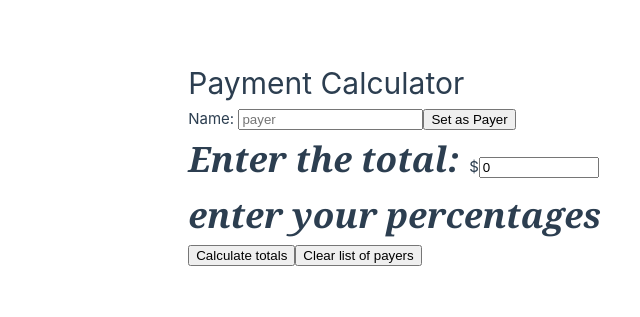
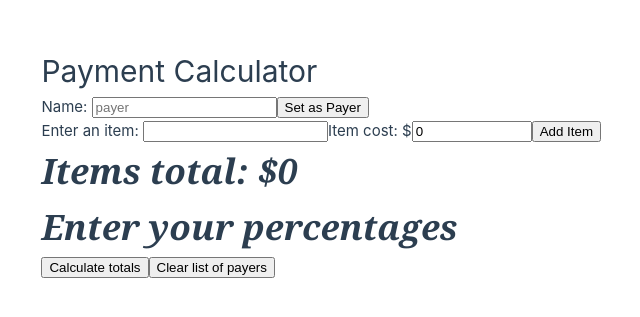
Before and after one commit to gTambo/vue-split-the-check-calculator, a Vue app: page / in a window 1280 px wide. Shown: the part 237-554 px from the top of the page, without its empty margins (39-679 px from the left). Built offline with nearby package versions, Linux system fonts and the light colour scheme.

Commit message:
feature for individual items add

```diff
--- a/src/App.vue
+++ b/src/App.vue
@@ -1,56 +1,56 @@
 <script setup lang="ts">
-  import { ref, nextTick } from 'vue';
-  const msg = ref('enter your percentages')
-  const payers = ref(0)
+import { ref } from 'vue';
+
 const total = ref(0)
-  const id = ref(0)
+const payerId = ref(0)
 const payerName = ref('')
-  // function incrementId() {
-  //   id.value++
+const itemNo = ref(1)
+const itemName = ref('')
+const itemCost = ref(0.00)
+const payersList = ref(new Array<{ payerId: String, name: String, percent: number, payment: number }>)
+const itemsList = ref(new Array<{ itemNo: String, itemName: String, cost: number } >)
+
+// function increment(x: number) {
+//   return x++
 // }
 
-  const percentageList = ref(new Array<{id: String, name: String, percent: number, payment: number}>)
-
 function clearList(list: Array<any>) {
-    if(list.length) {
+  if (list.length) {
     let length = list.length
-      for(let i = 0; i < length; i++) {
+    for (let i = 0; i < length; i++) {
       list.pop();
     }
   }
 }
-  async function createInputs() {
+async function addPayer() {
 
-    percentageList.value.push({ id: id.value.toString(), name: payerName.value, percent: 0, payment: 0})
-    id.value++
+  payersList.value.push({ payerId: payerId.value.toString(), name: payerName.value, percent: 0, payment: 0 })
+  payerId.value++
   payerName.value = ''
-    // if(percentageList.value.length != payers.value) {
-    //   clearList(percentageList.value)
-    //   for(let i = 0; i < payers.value; i++) {
-    //     // create percentage ref and add to percentage list
-    //     const id = (i + 1).toString()
-    //     let newName = 'percentage' + id
-    //     let payer = { id: id, name: newName, percent: 0, payment: 0 }
+}
 
-    //     percentageList.value.push(payer)
+function updateTotal(newItem: number) {
+  total.value = total.value + newItem
+}
 
-    //   }
-    // }
-    // payers.value = 0
-    // await nextTick()
-
+function addItem() {
+  itemsList.value.push({ itemNo: itemNo.value.toString(), itemName: itemName.value, cost: itemCost.value})
+  updateTotal(itemCost.value)
+  itemCost.value = 0
+  itemName.value = ''
+  itemNo.value++
 }
 
 function verifyPercentages(percentages: Array<number>): boolean {
-    if(percentages.reduce((x, y) => x + y, 0) == 100) return true
+  if (percentages.reduce((x, y) => x + y, 0) == 100) return true
   return false
 }
 
 function calculate() {
-    if(verifyPercentages(percentageList.value.map(payer => payer.percent))){
-      percentageList.value.map(payer => (payer.payment = total.value * payer.percent / 100))
+  if (verifyPercentages(payersList.value.map(payer => payer.percent))) {
+    payersList.value.map(payer => (payer.payment = total.value * payer.percent / 100))
   }
-    else {alert("percentages must total to 100")}
+  else { alert("percentages must total to 100") }
 
 }
 </script>
@@ -59,29 +59,38 @@
   <div>
     <h1>Payment Calculator</h1>
 
-    <form action="submit" @submit.prevent="createInputs">
+    <form action="submit" @submit.prevent="addPayer">
       <label for="payers">Name: </label>
-      <input v-model="payerName" id="payers" type="text" placeholder="payer" >
+      <input v-model="payerName" id="payers" type="text" placeholder="payer">
       <button type="submit">Set as Payer</button>
     </form>
-
+    <form action="submit" @submit.prevent="addItem">
+      <label for="item-name">Enter an item: </label>
+      <input v-model="itemName" id="item-name" type="text" >
+      <label for="item-cost">Item cost: </label>
+      $<input v-model="itemCost" id="item-cost" type="number" min=".01" step=".01" max="1000000">
+      <button type="submit">Add Item</button>
+    </form>
+    <div v-if="itemsList.length">
+      <div v-for="item in itemsList" :key="'item' + item.itemNo">
+        <p>{{ (item.itemNo).toString() }}. {{ item.itemName }}, ${{ item.cost }}</p>
+      </div>
+    </div>
+    <p class="text" >Items total: ${{ total }}</p>
     <form action="submit" @submit.prevent="calculate()">
-      <label for="total-amount" class="text">Enter the total: </label>
-      $<input v-model="total" id="total-amount" type="number" min=".01" step=".01" max="1000000">
-      <p class="text">{{ msg }}</p>
-
-      <div v-if="percentageList.length">
-        <div v-for="payer in percentageList" :key="'payer' + payer.id">
-        <label :for="'percent' + payer.id">{{ payer.name }} $</label>
-        <input v-model="payer.percent" :id="'percent' + payer.id" type="number" min="0.01" max="100" step=".01"/>
+      <p class="text">Enter your percentages</p>
+      <div v-if="payersList.length">
+        <div v-for="payer in payersList" :key="'payer' + payer.payerId">
+          <label :for="'percent' + payer.payerId">{{ payer.name }} $</label>
+          <input v-model="payer.percent" :id="'percent' + payer.payerId" type="number" min="0.01" max="100" step=".01" />
         </div>
       </div>
       <button type="submit">Calculate totals</button>
-      <button @click.prevent="clearList(percentageList)">Clear list of payers</button>
+      <button @click.prevent="clearList(payersList)">Clear list of payers</button>
     </form>
 
 
-    <p class="text" v-for="payer in percentageList" :key="'total' + payer.id">1: ${{ payer.payment.toFixed(2) }}, <br/></p>
+    <p class="text" v-for="payer in payersList" :key="'total' + payer.payerId">1: ${{ payer.payment.toFixed(2) }}, <br /></p>
   </div>
 </template>
 
```
Lines whose indentation alone changed are shown as unchanged.
